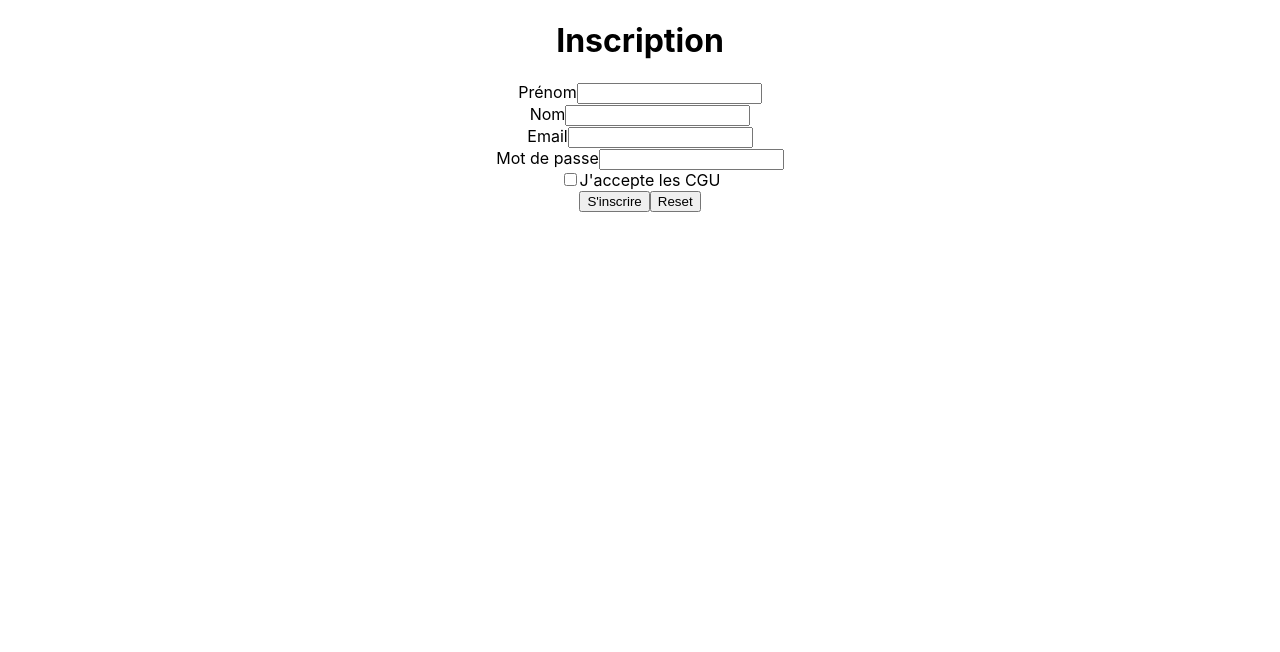
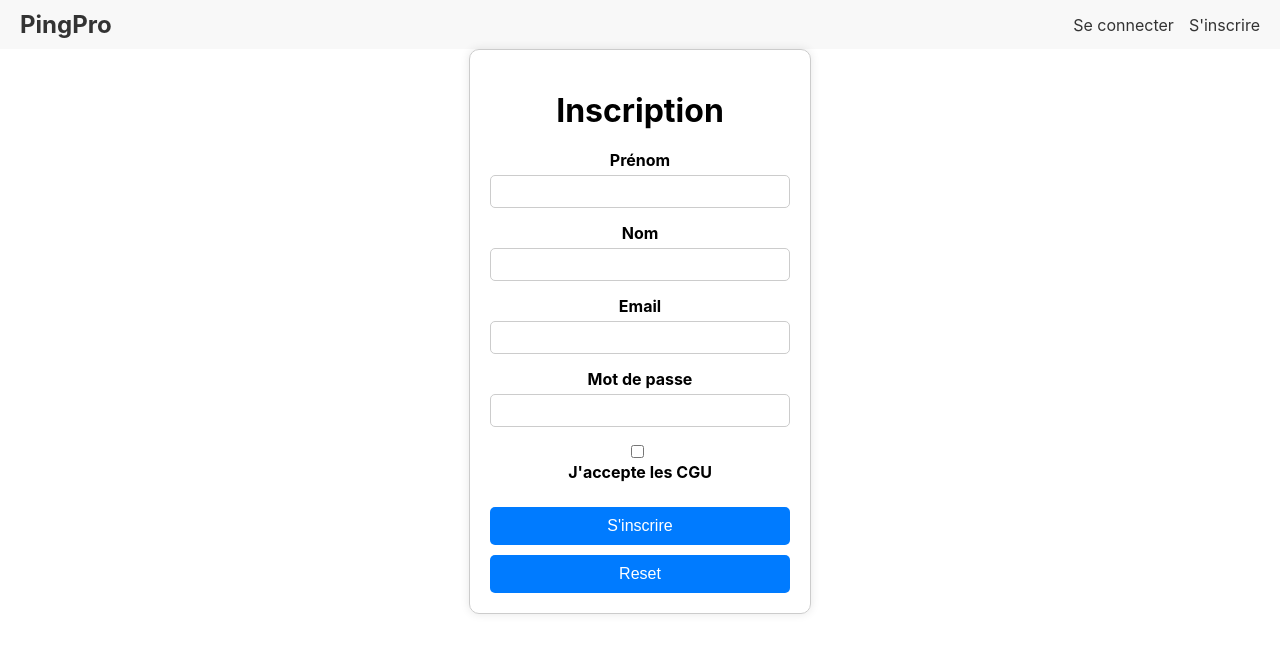
Before and after one commit to myhai05/ping_front, a React (Create React App) app: page /register in a window 1280 px wide. Shown: the top 652 px of the page. Built offline with nearby package versions, Linux system fonts and the light colour scheme.

Commit message:
sixth commit

```diff
--- /dev/null
+++ b/src/components/Auth/signIn.css
@@ -0,0 +1,64 @@
+/* SignIn.css */
+
+.container {
+    max-width: 400px;
+    margin: 0 auto;
+    padding: 20px;
+    border: 1px solid #ccc;
+    border-radius: 10px;
+    box-shadow: 0 0 10px rgba(0, 0, 0, 0.1);
+  }
+
+  h1 {
+    text-align: center;
+    margin-bottom: 20px;
+  }
+
+  .form-group {
+    margin-bottom: 15px;
+  }
+
+  label {
+    display: block;
+    margin-bottom: 5px;
+    font-weight: bold;
+  }
+
+  input {
+    width: 100%;
+    padding: 8px;
+    box-sizing: border-box;
+    border: 1px solid #ccc;
+    border-radius: 5px;
+  }
+
+  .error-message {
+    color: red;
+    font-size: 0.875em;
+  }
+
+  button {
+    width: 100%;
+    padding: 10px;
+    background-color: #007bff;
+    color: white;
+    border: none;
+    border-radius: 5px;
+    cursor: pointer;
+  }
+
+  button:disabled {
+    background-color: #ccc;
+  }
+
+  .forgot-password-link {
+    text-align: center;
+    display: block;
+    margin-top: 10px;
+    color: #007bff;
+    text-decoration: none;
+  }
+
+  .forgot-password-link:hover {
+    text-decoration: underline;
+  }
--- /dev/null
+++ b/src/components/Auth/signUp.css
@@ -0,0 +1,58 @@
+/* SignUp.css */
+
+.container {
+    max-width: 300px;
+    margin: 0 auto;
+    padding: 20px;
+    border: 1px solid #ccc;
+    border-radius: 10px;
+    box-shadow: 0 0 10px rgba(0, 0, 0, 0.1);
+  }
+
+  h1 {
+    text-align: center;
+    margin-bottom: 20px;
+  }
+
+  .form-group {
+    margin-bottom: 15px;
+  }
+
+  label {
+    display: block;
+    margin-bottom: 5px;
+    font-weight: bold;
+  }
+
+  input, .checkbox {
+    width: 100%;
+    padding: 8px;
+    box-sizing: border-box;
+    border: 1px solid #ccc;
+    border-radius: 5px;
+  }
+
+  .error-message {
+    color: red;
+    font-size: 0.875em;
+  }
+
+  button {
+    width: 100%;
+    padding: 10px;
+    background-color: #007bff;
+    color: white;
+    border: none;
+    border-radius: 5px;
+    cursor: pointer;
+    margin-top: 10px;
+  }
+
+  button:disabled {
+    background-color: #ccc;
+  }
+
+  .checkbox {
+    width: auto;
+    margin-right: 10px;
+  }
--- a/src/components/Auth/signUp.js
+++ b/src/components/Auth/signUp.js
@@ -2,6 +2,7 @@ import React from 'react';
 import { Formik, Form, Field, ErrorMessage } from 'formik';
 import * as Yup from 'yup';
 import axios from 'axios';
+import './signUp.css'; // Import the CSS file
 
 const signUpSchema = Yup.object().shape({
   firstName: Yup.string()
@@ -50,7 +51,7 @@ const SignUp = () => {
   };
 
   return (
-    <div>
+    <div className="container">
       <h1>Inscription</h1>
       <Formik
         initialValues={{
@@ -65,30 +66,30 @@ const SignUp = () => {
       >
         {formikProps => (
           <Form>
-            <div>
+            <div className="form-group">
               <label htmlFor="firstName">Prénom</label>
-              <Field type="text" name="firstName" />
-              <ErrorMessage name="firstName" component="div" />
+              <Field type="text" name="firstName" className="input" />
+              <ErrorMessage name="firstName" component="div" className="error-message" />
             </div>
-            <div>
+            <div className="form-group">
               <label htmlFor="lastName">Nom</label>
-              <Field type="text" name="lastName" />
-              <ErrorMessage name="lastName" component="div" />
+              <Field type="text" name="lastName" className="input" />
+              <ErrorMessage name="lastName" component="div" className="error-message" />
             </div>
-            <div>
+            <div className="form-group">
               <label htmlFor="email">Email</label>
-              <Field type="email" name="email" />
-              <ErrorMessage name="email" component="div" />
+              <Field type="email" name="email" className="input" />
+              <ErrorMessage name="email" component="div" className="error-message" />
             </div>
-            <div>
+            <div className="form-group">
               <label htmlFor="password">Mot de passe</label>
-              <Field type="password" name="password" />
-              <ErrorMessage name="password" component="div" />
+              <Field type="password" name="password" className="input" />
+              <ErrorMessage name="password" component="div" className="error-message" />
             </div>
-            <div>
-              <Field type="checkbox" name="accepteCGU" />
+            <div className="form-group">
+              <Field type="checkbox" name="accepteCGU" className="checkbox" />
               <label htmlFor="accepteCGU">J'accepte les CGU</label>
-              <ErrorMessage name="accepteCGU" component="div" />
+              <ErrorMessage name="accepteCGU" component="div" className="error-message" />
             </div>
             <button type="submit" disabled={formikProps.isSubmitting}>
               S'inscrire
--- /dev/null
+++ b/src/components/Context/authContext.js
@@ -0,0 +1,15 @@
+import React, { createContext, useState } from 'react';
+
+const AuthContext = createContext();
+
+const AuthProvider = ({ children }) => {
+  const [user, setUser] = useState(null);
+         console.log(user);
+  return (
+    <AuthContext.Provider value={{ user, setUser }}>
+      {children}
+    </AuthContext.Provider>
+  );
+};
+
+export { AuthContext, AuthProvider };
--- a/src/components/appRoutes.js
+++ b/src/components/appRoutes.js
@@ -9,25 +9,30 @@ import Private from './private';
 import ResetPasswordForm from './PasswordReset/resetPasswordForm';
 import AddOfferForm from './offer/addOfferForm';
 import OfferFetcher from './offer/offerFetchers';
+import Header from './header.js';
+import { AuthProvider } from '../components/Context/authContext.js';
 
 
 const AppRoutes = () => {
-    return (
+  return (
+    <AuthProvider>
       <Router>
         <div>
+          <Header />  {/* Le Header est maintenant toujours affiché */}
           <Routes>
             <Route path="/" element={<OfferFetcher><Home /></OfferFetcher>} />
             <Route path="/private" element={<Private />} />
             <Route path="/login" element={<SignIn />} />
             <Route path="/register" element={<SignUp />} />
-            <Route path="/logout" element={<Logout />} />
+
             <Route path="/request-pass" element={<RequestResetForm />} />
             <Route path='/reset-form/:token' element={<ResetPasswordForm />} />
             <Route path='/offer-form' element={<AddOfferForm />} />
           </Routes>
         </div>
       </Router>
-    );
-  };
+    </AuthProvider>
+  );
+};
 
 export default AppRoutes;
--- a/src/components/header.js
+++ b/src/components/header.js
@@ -1,5 +1,6 @@
-import React from 'react';
+import React, { useContext } from 'react';
 import { Link } from 'react-router-dom';
+import { AuthContext } from './Context/authContext';
 import Logout from './Auth/logout';
 
 const headerStyle = {
@@ -28,19 +29,31 @@ const logoutContainerStyle = {
 };
 
 const Header = () => {
+  const { user } = useContext(AuthContext);  // Utiliser le contexte pour obtenir l'utilisateur
+
   return (
     <header style={headerStyle}>
-      <h1>Mon Application</h1>
+      <Link to={user ? "/private" : "/"} style={{ ...linkStyle, fontSize: '24px', fontWeight: 'bold' }}>
+        PingPro
+      </Link>
       <nav>
         <ul style={navStyle}>
-          <li><Link to="/" style={linkStyle}>Accueil</Link></li>
-          <li><Link to="/offer-form" style={linkStyle}>Nouvelle offre</Link></li>
-          <li><Link to="/contact" style={linkStyle}>Contact</Link></li>
+          {user ? (
+            <>
+              <li><Link to="/offer-form" style={linkStyle}>Nouvelle offre</Link></li>
+              <li><Link to="/private" style={linkStyle}>Espace privé</Link></li>
+              <div style={logoutContainerStyle}>
+                <Logout />
+              </div>
+            </>
+          ) : (
+            <>
+              <li><Link to="/login" style={linkStyle}>Se connecter</Link></li>
+              <li><Link to="/register" style={linkStyle}>S'inscrire</Link></li>
+            </>
+          )}
         </ul>
       </nav>
-      <div style={logoutContainerStyle}>
-        <Logout />
-      </div>
     </header>
   );
 };
--- /dev/null
+++ b/src/components/offer/addOfferForm.css
@@ -0,0 +1,54 @@
+/* AddOfferForm.css */
+
+.form-container {
+    max-width: 400px;
+    margin: 0 auto;
+    padding: 20px;
+    border: 1px solid #ccc;
+    border-radius: 10px;
+    box-shadow: 0 0 10px rgba(0, 0, 0, 0.1);
+    background-color: #f9f9f9;
+  }
+
+  h2 {
+    text-align: center;
+    margin-bottom: 20px;
+  }
+
+  .form-group {
+    margin-bottom: 15px;
+  }
+
+  label {
+    display: block;
+    margin-bottom: 5px;
+    font-weight: bold;
+  }
+
+  input, textarea {
+    width: 100%;
+    padding: 8px;
+    box-sizing: border-box;
+    border: 1px solid #ccc;
+    border-radius: 5px;
+    resize: vertical; /* Allows textarea to be resizable vertically */
+  }
+
+  textarea {
+    height: 100px;
+  }
+
+  button {
+    width: 100%;
+    padding: 10px;
+    background-color: #007bff;
+    color: white;
+    border: none;
+    border-radius: 5px;
+    cursor: pointer;
+    font-size: 16px;
+  }
+
+  button:hover {
+    background-color: #0056b3;
+  }
--- a/src/components/offer/addOfferForm.jsx
+++ b/src/components/offer/addOfferForm.jsx
@@ -1,5 +1,6 @@
 import React, { useState } from 'react';
 import axios from 'axios';
+import './addOfferForm.css'; // Import the CSS file
 
 const AddOfferForm = () => {
   const [title, setTitle] = useState('');
@@ -9,16 +10,13 @@ const AddOfferForm = () => {
   const handleSubmit = async (e) => {
     e.preventDefault();
 
-    //const token = document.cookie.split(';').find(cookie => cookie.trim().startsWith('jwt='));
-    //const tokenValue = token ? token.split('=')[1] : '';
-
     try {
       const response = await axios.post(
         `${process.env.REACT_APP_API_URL}api/offers/add-offer`,
         { title, description, price },
         {
-            withCredentials: true // Cela permet d'inclure les cookies dans la requête
-          }
+            withCredentials: true // Include cookies in the request
+        }
       );
 
       if (response.status === 200) {
--- a/src/components/private.jsx
+++ b/src/components/private.jsx
@@ -3,7 +3,10 @@ import Header from './header';
 
 const Private = () => {
     return (
-        <Header />
+        <div>
+           <p>Bonjour</p>
+        </div>
+
     );
 };
 
--- a/src/pages/home.js
+++ b/src/pages/home.js
@@ -6,18 +6,6 @@ import './home.css';
 const Home = ({ offers }) => {
   return (
     <div>
-      <h1>PINGPRO</h1>
-      {/* Liens vers les pages */}
-      <div>
-        <Link to="/login">Se connecter</Link>
-      </div>
-      <div>
-        <Link to="/register">S'inscrire</Link>
-      </div>
-      <div>
-        <Link to="/request-pass">Mot de passe oublié</Link>
-      </div>
-
       {/* Affichage des offres */}
       <h2>Offres disponibles :</h2>
       <div className="offer-list">
```
Also changed, not shown: src/components/Auth/signIn.js (+21 -16 lines).
